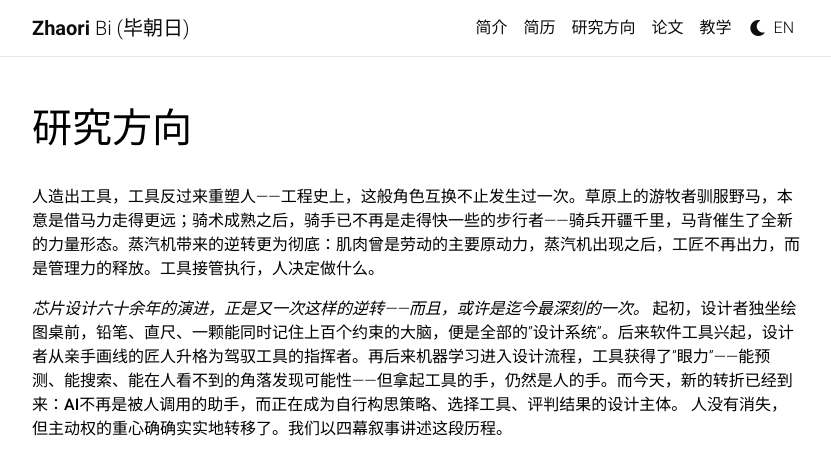
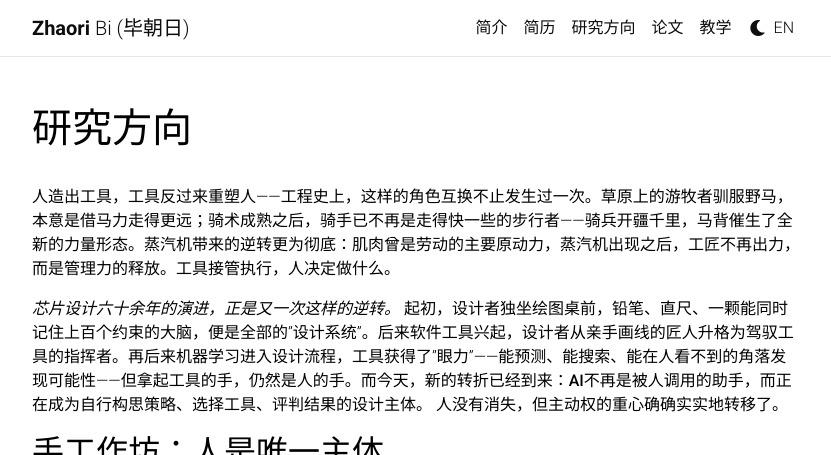
Before and after one commit to bzr2915/bzr2915, a Jekyll site: the page built from _pages/projects_zh.md, in a window 1280 px wide and 900 px high, cut to the strip 0-455 px from the top of the window. Shown: the whole strip, without its empty margins (223-1054 px from the left). Built offline with Jekyll 4.4.1, drawn with Linux system fonts in a browser that asks for light colours; comment, search, counter and statistics services are not loaded; a style sheet for code colours, icons or effects is not loaded.

Commit message:
fix: update about_zh and projects_zh text

```diff
--- a/_pages/projects_zh.md
+++ b/_pages/projects_zh.md
@@ -9,9 +9,9 @@ lang: zh
 lang_alternate: /projects/
 ---
 
-人造出工具，工具反过来重塑人——工程史上，这般角色互换不止发生过一次。草原上的游牧者驯服野马，本意是借马力走得更远；骑术成熟之后，骑手已不再是走得快一些的步行者——骑兵开疆千里，马背催生了全新的力量形态。蒸汽机带来的逆转更为彻底：肌肉曾是劳动的主要原动力，蒸汽机出现之后，工匠不再出力，而是管理力的释放。**工具接管执行，人决定做什么。**
+人造出工具，工具反过来重塑人——工程史上，这样的角色互换不止发生过一次。草原上的游牧者驯服野马，本意是借马力走得更远；骑术成熟之后，骑手已不再是走得快一些的步行者——骑兵开疆千里，马背催生了全新的力量形态。蒸汽机带来的逆转更为彻底：肌肉曾是劳动的主要原动力，蒸汽机出现之后，工匠不再出力，而是管理力的释放。**工具接管执行，人决定做什么。**
 
-*芯片设计六十余年的演进，正是又一次这样的逆转——而且，或许是迄今最深刻的一次。* 起初，设计者独坐绘图桌前，铅笔、直尺、一颗能同时记住上百个约束的大脑，便是全部的"设计系统"。后来软件工具兴起，设计者从亲手画线的匠人升格为驾驭工具的指挥者。再后来机器学习进入设计流程，工具获得了"眼力"——能预测、能搜索、能在人看不到的角落发现可能性——但拿起工具的手，仍然是人的手。而今天，新的转折已经到来：**AI不再是被人调用的助手，而正在成为自行构思策略、选择工具、评判结果的设计主体。** 人没有消失，但主动权的重心确确实实地转移了。我们以四幕叙事讲述这段历程。
+*芯片设计六十余年的演进，正是又一次这样的逆转。* 起初，设计者独坐绘图桌前，铅笔、直尺、一颗能同时记住上百个约束的大脑，便是全部的"设计系统"。后来软件工具兴起，设计者从亲手画线的匠人升格为驾驭工具的指挥者。再后来机器学习进入设计流程，工具获得了"眼力"——能预测、能搜索、能在人看不到的角落发现可能性——但拿起工具的手，仍然是人的手。而今天，新的转折已经到来：**AI不再是被人调用的助手，而正在成为自行构思策略、选择工具、评判结果的设计主体。** 人没有消失，但主动权的重心确确实实地转移了。
 
 ## 手工作坊：人是唯一主体
 
```
Also changed, not shown: _pages/about_zh.md (+1 -1 lines).
